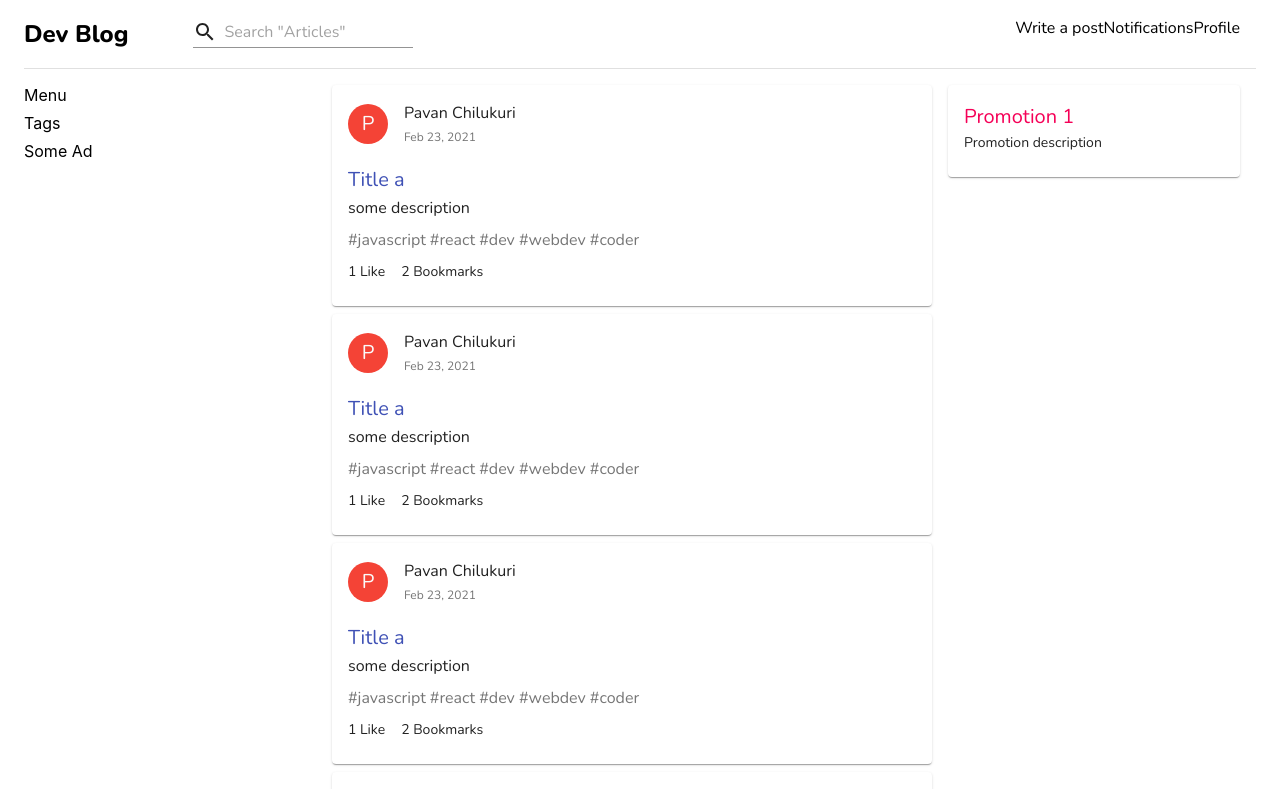
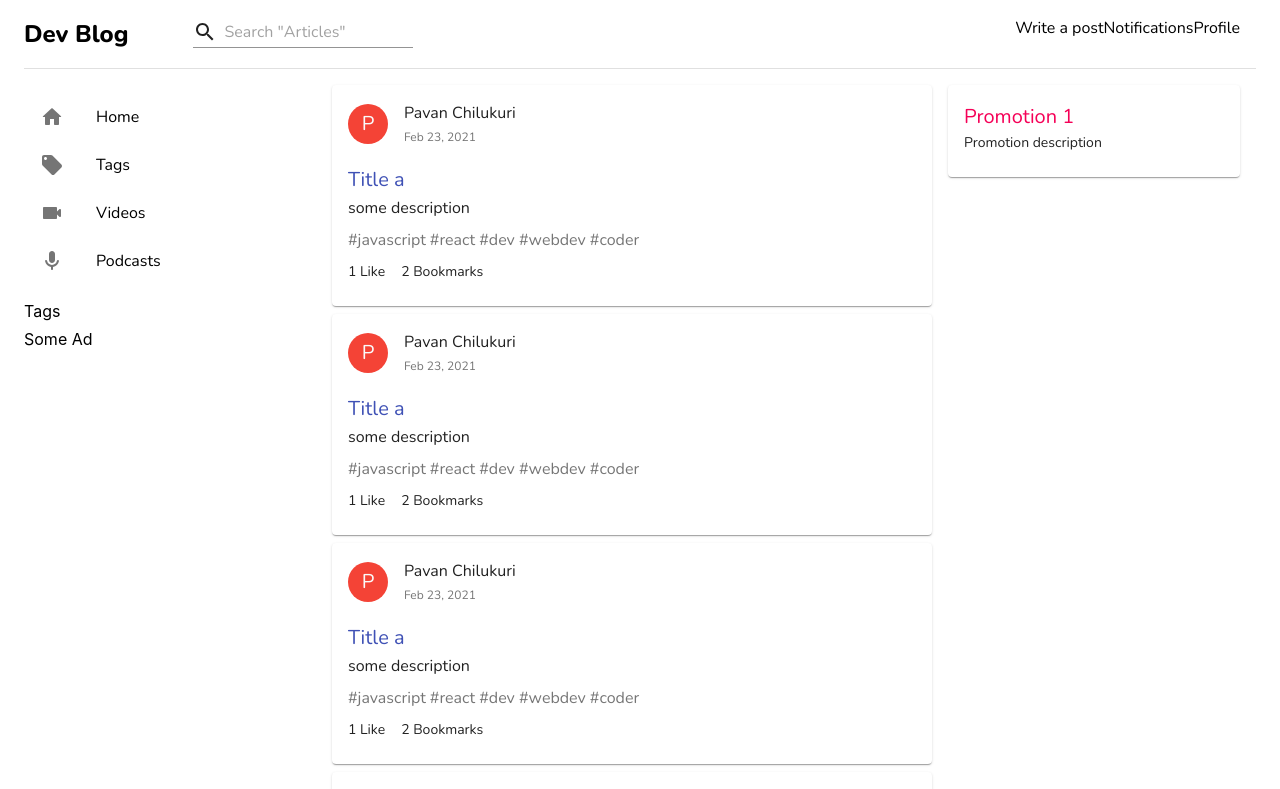
Before and after one commit to chilupa/dev-blog-ui, a React (Create React App) app: page / in a window 1280 px wide. Shown: the top 789 px of the page. Built offline with nearby package versions, Linux system fonts and the light colour scheme.

Commit message:
Create menu in home page

```diff
--- a/src/pages/Home/Home.js
+++ b/src/pages/Home/Home.js
@@ -3,13 +3,16 @@ import { Box, Grid } from '@material-ui/core';
 import { posts } from '../../mocks/posts';
 import Posts from './Posts';
 import Promotion from './Promotion';
+import Menu from './Menu';
 
 const Home = () => {
   return (
     <Box>
       <Grid container xs={12} spacing={2}>
         <Grid item xs={3}>
-          <Box>Menu</Box>
+          <Box>
+            <Menu />
+          </Box>
           <Box pt={1}>Tags</Box>
           <Box pt={1}>Some Ad</Box>
         </Grid>
--- /dev/null
+++ b/src/pages/Home/Menu.js
@@ -0,0 +1,26 @@
+import React from 'react';
+import { List, ListItem, ListItemIcon, ListItemText } from '@material-ui/core';
+import HomeRoundedIcon from '@material-ui/icons/HomeRounded';
+import LocalOfferRoundedIcon from '@material-ui/icons/LocalOfferRounded';
+import VideocamRoundedIcon from '@material-ui/icons/VideocamRounded';
+import MicRoundedIcon from '@material-ui/icons/MicRounded';
+
+const menuItems = [
+  { icon: <HomeRoundedIcon />, label: 'Home' },
+  { icon: <LocalOfferRoundedIcon />, label: 'Tags' },
+  { icon: <VideocamRoundedIcon />, label: 'Videos' },
+  { icon: <MicRoundedIcon />, label: 'Podcasts' },
+];
+
+const Menu = () => (
+  <List component="nav" aria-label="menu home">
+    {menuItems.map((menuItem, index) => (
+      <ListItem button key={index}>
+        <ListItemIcon>{menuItem.icon}</ListItemIcon>
+        <ListItemText primary={menuItem.label} />
+      </ListItem>
+    ))}
+  </List>
+);
+
+export default Menu;
```
